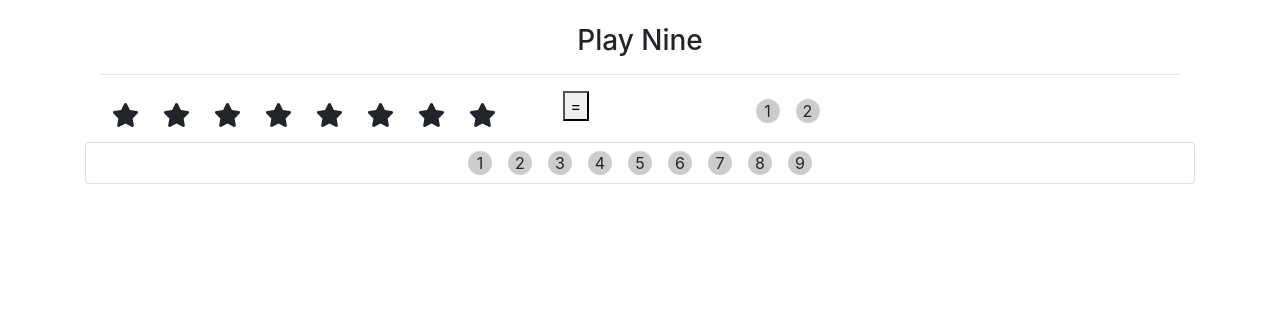
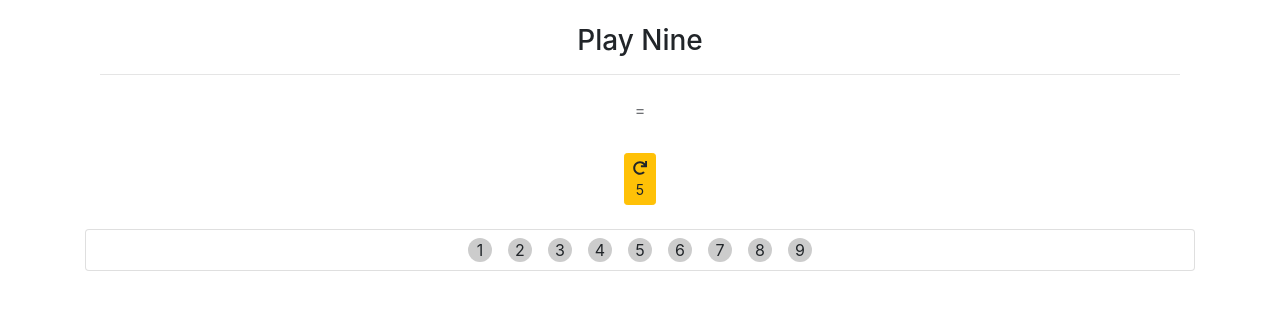
Before and after one commit to dhananjay-ng/play-nine, a React (Create React App) app: page / in a window 1280 px wide. Shown: the top 310 px of the page. Built offline with nearby package versions, Linux system fonts and the light colour scheme.

Commit message:
all done

```diff
--- a/src/components/Answer.js
+++ b/src/components/Answer.js
@@ -5,10 +5,12 @@
 
 const Answer = (props) => {
     return(
-        <div className="col-5">
-                      <span>1</span>
-                      <span>2</span>
 
+        <div className="col-3">
+        { props.selectedNumbers.map((number,i ) =>
+            <span key={i} onClick={()=>{props.unselectNumber(number)}}>{number}</span>
+        )
+        }
         </div>
 
     );
--- a/src/components/ButtonGame.js
+++ b/src/components/ButtonGame.js
@@ -1,13 +1,39 @@
 import React, { Component } from 'react';
-import { library } from '@fortawesome/fontawesome-svg-core'
 import { FontAwesomeIcon } from '@fortawesome/react-fontawesome'
-import { faGhost } from '@fortawesome/free-solid-svg-icons'
 
 const ButtonGame = (props) => {
+    let button;
+     switch(props.answerIsCorrect) {
+  	case true:
+    	button = <button className="btn btn-success" onClick={props.acceptAnswer}>
+                    <FontAwesomeIcon icon="check"/>        </button>;
+      break;
+  	case false:
+    	button =
+        <button className="btn btn-danger">
+                <FontAwesomeIcon icon="times"/>        </button>;
+      break;
+  	default:
+    	button =
+        <button className="btn"
+        				onClick={props.checkAnswer}
+        				disabled={props.selectedNumbers.length === 0}>
+          =
+        </button>;
+      break;
+  }
     return(
-        <div className="col-2">
-            <button>=</button>
-        </div>
+        <div className="col-2 text-center">
+        {button}
+        <br /><br />
+        <button className="btn btn-warning btn-sm" onClick={props.redraw}
+                disabled={props.redraws === 0}>
+           <FontAwesomeIcon icon="redo"/><br />
+           {props.redraws}
+        </button>
+        <br />
+        <br />
+      </div>
     );
 
 };
--- /dev/null
+++ b/src/components/DoneFrame.js
@@ -0,0 +1,13 @@
+import React, { Component } from 'react';
+
+const DoneFrame = (props) => {
+    return (
+      <div className="col-12 text-center">
+        <h2>{props.doneStatus}</h2>
+        <button className="btn btn-secondary" onClick={props.resetGame}>
+        Play Again
+      </button>
+      </div>
+    );
+  };
+  export default DoneFrame;
--- a/src/components/Game.js
+++ b/src/components/Game.js
@@ -4,21 +4,117 @@
 import Stars from './Stars';
 import Answer from './Answer';
 import Numbers from './Numbers';
+import DoneFrame from './DoneFrame';
 class Game extends React.Component {
+   static randomNumberGen=() => 1 + Math.floor(Math.random()*9);
+   static initialState = () => ({
+    selectedNumbers: [],
+    randomNumberOfStars: Game.randomNumberGen(),
+    usedNumbers: [],
+    answerIsCorrect: null,
+    redraws: 5,
+    doneStatus: null,
+    timeLeft:60
+  });
+  state = Game.initialState();
+  resetGame = () => this.setState(Game.initialState());
+
+
+   selectNumber = (clickedNumber) => {
+    if(this.state.selectedNumbers.indexOf(clickedNumber)<0 &&
+         this.state.usedNumbers.indexOf(clickedNumber)<0 ){
+        this.setState(prevState=>({
+            answerIsCorrect: null,
+            selectedNumbers : prevState.selectedNumbers.concat(clickedNumber)
+        }));
+    }
+   };
+   unselectNumber = (clickedNumber) => {
+    this.setState(prevState => ({
+      selectedNumbers: prevState.selectedNumbers
+                                .filter(number => number !== clickedNumber)
+    }));
+    }
+    checkAnswer = () => {
+        this.setState(prevState => ({
+          answerIsCorrect: prevState.numnberOfStars ===
+            prevState.selectedNumbers.reduce((acc, n) => acc + n, 0)
+      }));
+    };
+
+    acceptAnswer = () => {
+        this.setState(prevState => ({
+           usedNumbers: prevState.usedNumbers.concat(prevState.selectedNumbers),
+          selectedNumbers: [],
+          answerIsCorrect: null,
+          numnberOfStars: Game.randomNumberGen(),
+        }), this.updateDoneStatus);
+    };
+
+    redraw = () => {
+        if (this.state.redraws === 0) { return; }
+        this.setState(prevState => ({
+            numnberOfStars: Game.randomNumberGen(),
+          answerIsCorrect: null,
+          selectedNumbers: [],
+          redraws: prevState.redraws - 1,
+        }), this.updateDoneStatus);
+      };
+      updateDoneStatus = () => {
+        this.setState(prevState => {
+          if (prevState.usedNumbers.length === 9) {
+            return { doneStatus: 'Done. Nice!' };
+          }
+          if (prevState.redraws === 0 && !this.possibleSolutions(prevState)) {
+            return { doneStatus: 'Game Over!' };
+          }
+        });
+      };
+      possibleSolutions = ({numnberOfStars, usedNumbers}) => {
+        const possibleNumbers = [1,2,3,4,5,6,7,8,9].filter(number =>
+          usedNumbers.indexOf(number) === -1
+        );
+
+        return this.possibleCombinationSum(possibleNumbers, numnberOfStars);
+      };
+      possibleCombinationSum = function possibleCombinationSum (arr, n) {
+        if (arr.indexOf(n) >= 0) { return true; }
+        if (arr[0] > n) { return false; }
+        if (arr[arr.length - 1] > n) {
+          arr.pop();
+          return possibleCombinationSum(arr, n);
+        }
+        var listSize = arr.length, combinationsCount = (1 << listSize);
+        for (var i = 1; i < combinationsCount ; i++ ) {
+          var combinationSum = 0;
+          for (var j=0 ; j < listSize ; j++) {
+            if (i & (1 << j)) { combinationSum += arr[j]; }
+          }
+          if (n === combinationSum) { return true; }
+        }
+        return false;
+      };
 
     render(){
+        const { selectedNumbers, numnberOfStars,answerIsCorrect,usedNumbers ,redraws, doneStatus,timeLeft
+
+ } = this.state;
+
     return(
       <div className="container">
           <br/>
           <h3 className="text-center">Play Nine</h3>
           <hr/>
           <div className="row">
-          <Stars/>
-          <ButtonGame/>
-          <Answer/>
+          <Stars numnberOfStars={numnberOfStars}/>
+          <ButtonGame selectedNumbers={selectedNumbers} checkAnswer={this.checkAnswer}
+                  answerIsCorrect={answerIsCorrect} acceptAnswer={this.acceptAnswer} redraw={this.redraw}  redraws={redraws}
+                  />
+          <Answer selectedNumbers={selectedNumbers} unselectNumber={this.unselectNumber}/>
           <br/><br/>
-          <Numbers/>
-          </div>
+          {doneStatus ? <DoneFrame resetGame={this.resetGame} doneStatus={doneStatus} /> :
+          <Numbers selectNumber={this.selectNumber} selectedNumbers={selectedNumbers} usedNumbers={usedNumbers}/>
+     } </div>
 
       </div>
      );
--- a/src/components/Numbers.js
+++ b/src/components/Numbers.js
@@ -4,11 +4,22 @@
 
 
 const Numbers = (props) => {
+
+   const getClassNameAsPerState=(number)=>{
+       if(props.usedNumbers.indexOf(number)>=0 ){
+           return 'used';
+       }
+        return props.selectedNumbers.indexOf(number)>=0 ?'selected':'';
+    };
+
+
     return(
         <div className="card text-center col-12">
          <div>
              { Numbers.arrayOfNumbers.map((number,i)=>
-                      <span key={i}>{number}</span>
+                      <span key={i}
+                            className={getClassNameAsPerState(number) }
+                            onClick={()=>props.selectNumber(number)}> {number} </span>
                 )}
          </div>
         </div>
--- a/src/components/Stars.js
+++ b/src/components/Stars.js
@@ -4,10 +4,9 @@
 
 
 const Stars = (props) => {
-    const numnberOfStars= 1 + Math.floor(Math.random()*9);
     let stars = [];
-    for(let i=0 ; i< numnberOfStars; i++){
-        stars.push(<FontAwesomeIcon icon="star"/>);
+    for(let i=0 ; i< props.numnberOfStars; i++){
+        stars.push(<FontAwesomeIcon key={i} icon="star"/>);
     }
     return(
         <div className="col-5">
--- a/src/index.js
+++ b/src/index.js
@@ -7,7 +7,10 @@
 import { library } from '@fortawesome/fontawesome-svg-core'
 import { FontAwesomeIcon } from '@fortawesome/react-fontawesome'
 import { faStar } from '@fortawesome/free-solid-svg-icons'
-library.add(faStar)
+import { faTimes } from '@fortawesome/free-solid-svg-icons'
+import { faCheck } from '@fortawesome/free-solid-svg-icons'
+import { faRedo } from '@fortawesome/free-solid-svg-icons'
+library.add([faStar,faTimes,faStar,faCheck,faRedo])
 
 
 
```
Also changed, not shown: src/components/Timer.js (added, +14 -0 lines).
